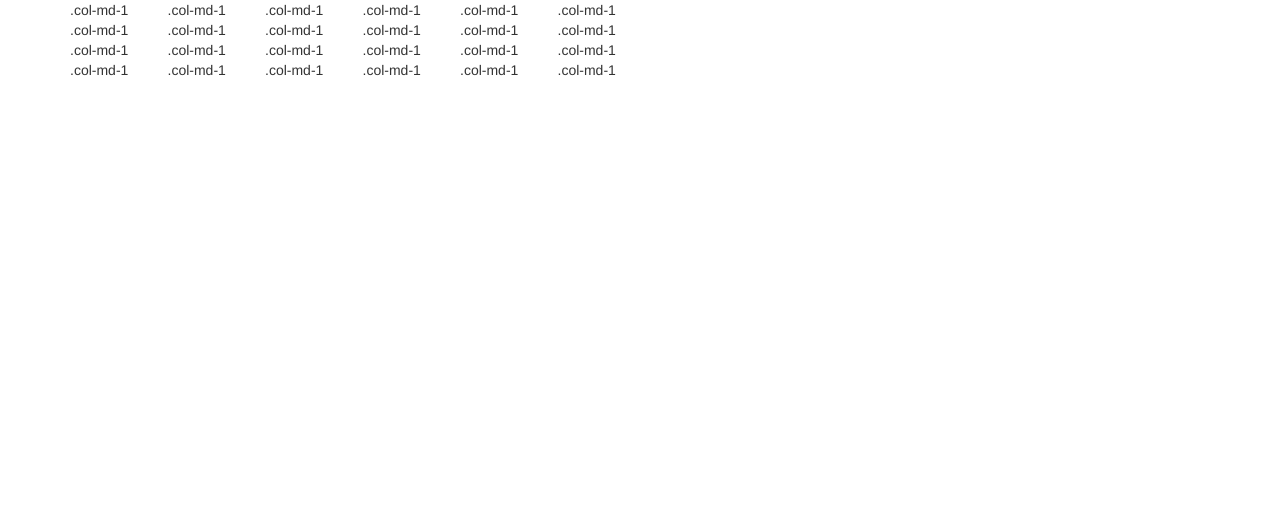
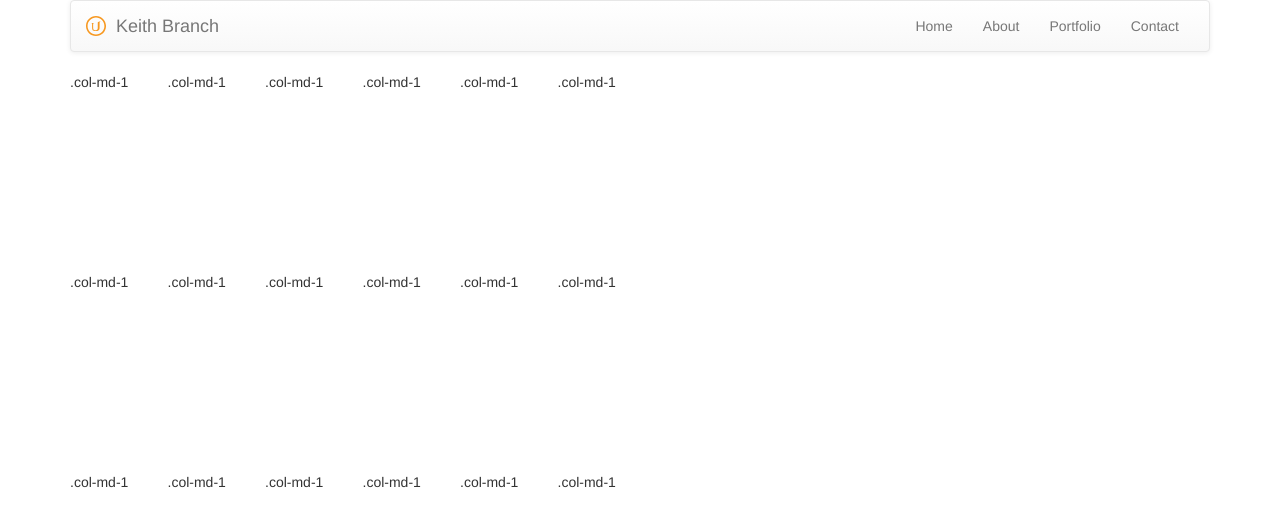
Before and after one commit to kjbranch77/Portfolio_Project, a plain HTML site: page index.html in a window 1280 px wide. Drawn offline with nearby package versions, Linux system fonts and the light colour scheme.

Commit message:
Add Navbar

```diff
--- a/css/main.css
+++ b/css/main.css
@@ -0,0 +1,9 @@
+.row {
+    height: 200px;
+}
+
+.logo {
+    max-height: 100%;
+    float: left;
+    margin-right: 10px;
+}
--- a/index.html
+++ b/index.html
@@ -7,6 +7,7 @@
     <!-- The above 3 meta tags *must* come first in the head; any other head content must come *after* these tags -->
     <title>Portfolio Project</title>
 
+    <link rel="stylesheet" type="text/css" href="css/main.css">
     <!-- Latest compiled and minified CSS -->
     <link rel="stylesheet" href="https://maxcdn.bootstrapcdn.com/bootstrap/3.3.7/css/bootstrap.min.css" integrity="sha384-BVYiiSIFeK1dGmJRAkycuHAHRg32OmUcww7on3RYdg4Va+PmSTsz/K68vbdEjh4u" crossorigin="anonymous">
 
@@ -18,14 +19,22 @@
   </head>
   <body>
     <div class="container">
-        <div class="row">
-            <div class="col-md-1">.col-md-1</div>
-            <div class="col-md-1">.col-md-1</div>
-            <div class="col-md-1">.col-md-1</div>
-            <div class="col-md-1">.col-md-1</div>
-            <div class="col-md-1">.col-md-1</div>
-            <div class="col-md-1">.col-md-1</div>
-        </div>
+        <!-- Navbar section -->
+        <nav class="navbar navbar-default fixed-nav-bar">
+          <div class="container-fluid">
+            <div class="navbar-header">
+              <a class="navbar-brand" href="#"><img class="logo" src="img/udacity_logo.svg">Keith Branch</a>
+            </div>
+            <div class="collapse navbar-collapse">
+              <ul class="nav navbar-nav navbar-right">
+                <li><a class="jumper" href="#home-page">Home</a></li>
+                <li><a class="jumper" href="#about-page">About</a></li>
+                <li><a class="jumper" href="#portfolio-page">Portfolio</a></li>
+                <li><a class="jumper" href="#contact-page">Contact</a></li>
+              </ul>
+            </div>
+          </div>
+        </nav>
         <div class="row">
             <div class="col-md-1">.col-md-1</div>
             <div class="col-md-1">.col-md-1</div>
```
